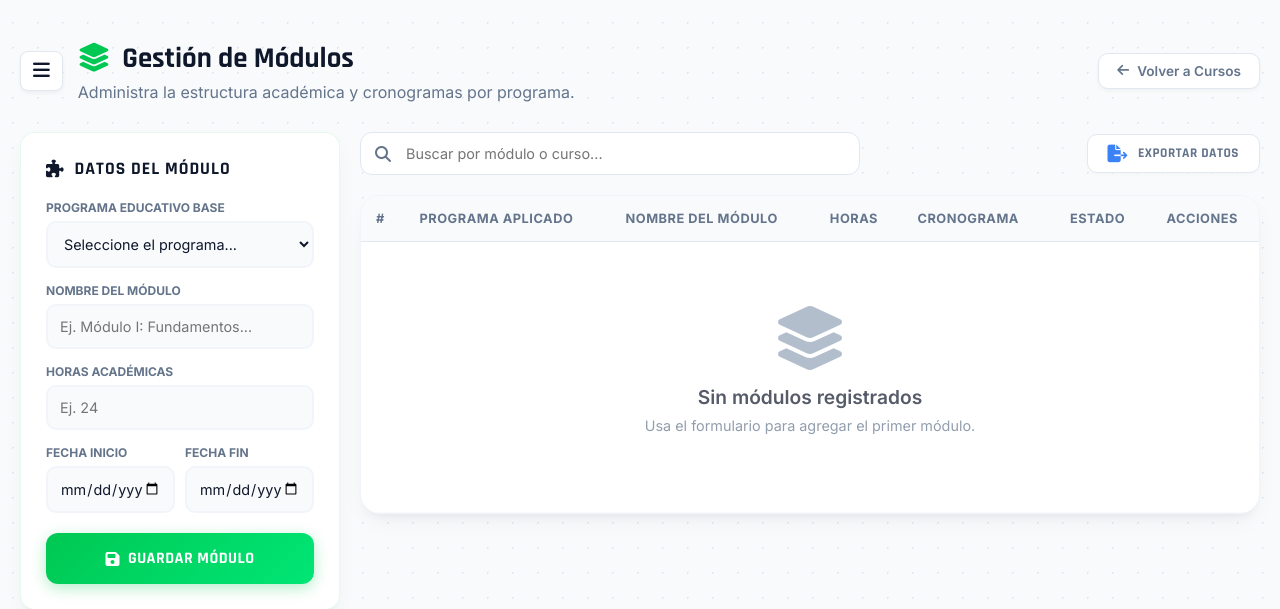
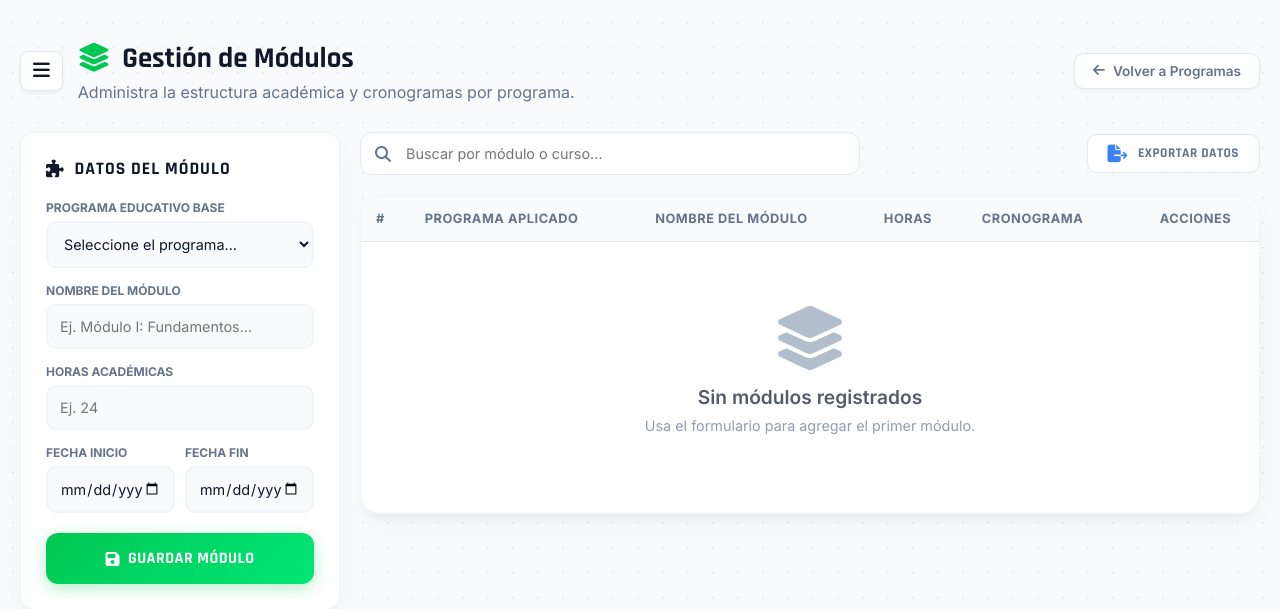
Before and after one commit to Sarahi-prog/oegpp, a PHP site: page /views/modulos.php in a window 1280 px wide. Shown: the part 65-674 px from the top of the page. Run offline with PHP 8.4, Linux system fonts and the light colour scheme; some libraries are stand-ins or nearby versions.

Commit message:
solucionando Modulos

```diff
--- a/views/modulos.php
+++ b/views/modulos.php
@@ -27,8 +27,8 @@
             </div>
 
             <!-- Breadcrumb: volver a cursos -->
-            <a href="index.php?accion=cursos" class="btn-volver">
-                <i class="fas fa-arrow-left"></i> Volver a Cursos
+            <a href="index.php?accion=programa_educativo" class="btn-volver">
+                <i class="fas fa-arrow-left"></i> Volver a Programas
             </a>
         </div>
 
@@ -56,9 +56,8 @@
                                     <?php if (!empty($programas_disponibles)): ?>
                                         <?php foreach ($programas_disponibles as $programa): ?>
 
-                                            <option value="<?= $programa->getId() ?>"
+                                            <option value="<?= $programa->getIdPrograma() ?>"
                                                 <?= (isset($programa_preseleccionado) && $programa_preseleccionado == $programa->getIdPrograma()) ? 'selected' : '' ?>>
-
                                                 <?= htmlspecialchars(
                                                     $programa->getCodigo() . ' - ' . $programa->getNombre()
                                                 ) ?>
@@ -138,7 +137,6 @@
                                     <th>NOMBRE DEL MÓDULO</th>
                                     <th>HORAS</th>
                                     <th>CRONOGRAMA</th>
-                                    <th style="text-align: center;">ESTADO</th>
                                     <th style="text-align: center;" class="acciones">ACCIONES</th>
                                 </tr>
                             </thead>
@@ -157,7 +155,7 @@
 
                                             foreach ($programas_disponibles as $programa) {
 
-                                                if ($programa->getId() == $mod->getProgramaId()) {
+                                                if ($programa->getIdPrograma() == $mod->getProgramaId()) {
 
                                                     $nombrePrograma =
                                                         $programa->getCodigo() .
@@ -211,15 +209,6 @@
                                             ?>
                                         </td>
 
-                                        <td style="text-align: center;">
-                                            <label class="switch">
-                                                <input type="checkbox"
-                                                    <?= $estadoActivo ? 'checked' : '' ?>
-                                                    onchange="confirmarEstadoModulo(this, <?= $mod->getIdModulo() ?>)">
-                                                <span class="slider"></span>
-                                            </label>
-                                        </td>
-
                                         <td style="text-align: center; white-space: nowrap;">
 
                                             <button class="btn-icon btn-edit"
@@ -243,9 +232,7 @@
                                     </tr>
 
                                     <?php endforeach; ?>
-
                                 <?php else: ?>
-
                                 <tr>
                                     <td colspan="7" style="text-align: center; padding: 4rem 2rem;">
 
```
Also changed, not shown: 1 other file.
